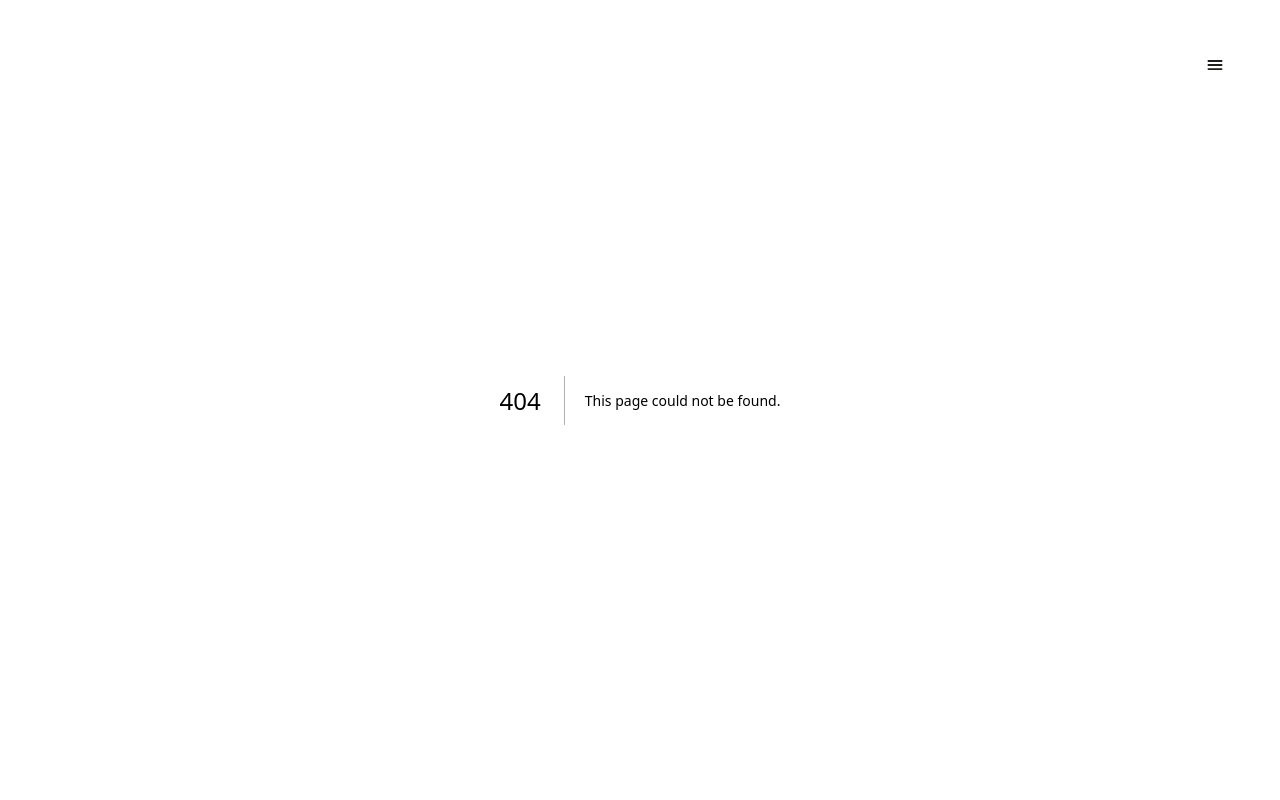
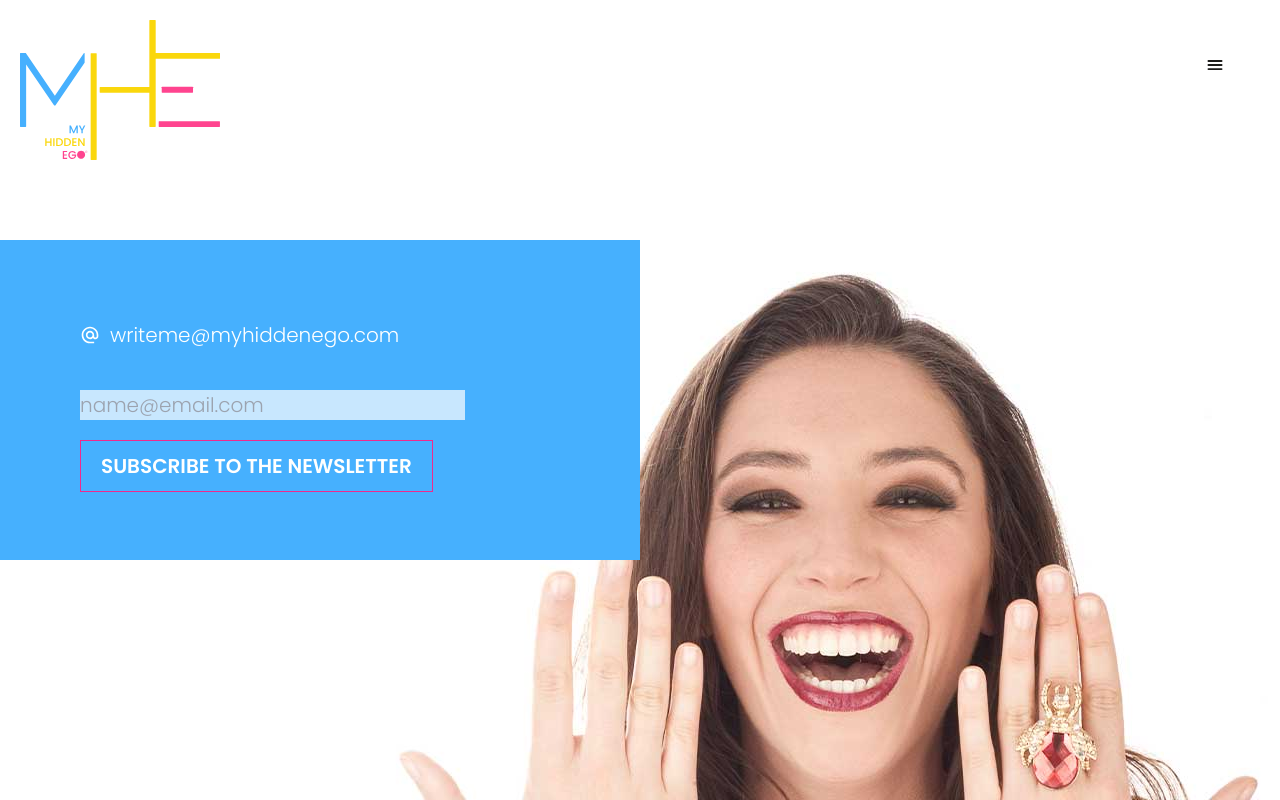
Before and after one commit to mitoni/myhiddenego, a Next.js app: page /contacts in a window 1280 px wide. Before the commit this address had no page. Shown: the top 800 px of the page. Built offline with nearby package versions, Linux system fonts and the light colour scheme.

Commit message:
add contacts page

```diff
--- a/src/app/about-us/page.tsx
+++ b/src/app/about-us/page.tsx
@@ -1,6 +1,18 @@
+import Image from "next/image";
+
 export default function AboutUs() {
   return (
     <main>
+      <section className="absolute top-0 left-0 z-10">
+        <Image
+          className="p-4"
+          src="/imgs/logo_mhe_col.svg"
+          alt="logo my hidden ego"
+          width={240}
+          height={240}
+        />
+      </section>
+
       <section
         className="bg-top bg-cover h-screen"
         style={{
--- a/src/app/art-therapy/page.tsx
+++ b/src/app/art-therapy/page.tsx
@@ -1,8 +1,17 @@
-import { Footer } from "@/components/Footer";
+import Image from "next/image";
 
 export default function ArtTherapy() {
   return (
     <main>
+      <section className="absolute top-0 left-0 z-10">
+        <Image
+          className="p-4"
+          src="/imgs/logo_mhe_col.svg"
+          alt="logo my hidden ego"
+          width={240}
+          height={240}
+        />
+      </section>
       <section
         className="bg-center bg-cover h-screen"
         style={{
--- /dev/null
+++ b/src/app/contacts/page.tsx
@@ -0,0 +1,44 @@
+"use client";
+
+import Form from "@/components/Form";
+import Image from "next/image";
+import { MdAlternateEmail } from "react-icons/md";
+
+export default function Contacts() {
+  return (
+    <main className="h-screen">
+      <section className="absolute top-0 left-0 z-10">
+        <Image
+          className="p-4"
+          src="/imgs/logo_mhe_col.svg"
+          alt="logo my hidden ego"
+          width={240}
+          height={240}
+        />
+      </section>
+
+      <section className="h-full">
+        <div
+          className="grid grid-cols-2 grid-rows-1 mt-48 h-full bg-no-repeat bg-right-top"
+          style={{
+            backgroundImage: "url(/imgs/Monica-Silva-Portrait-MHE17.jpg)",
+          }}
+        >
+          <div className="flex flex-col gap-8 items-start h-64 bg-[#46b0fe] p-4 sm:p-16">
+            <a
+              href="mailto:stocazzo@gmail.com"
+              className="inline-flex gap-2 items-center"
+            >
+              <MdAlternateEmail />
+              writeme@myhiddenego.com
+            </a>
+
+            <Form />
+          </div>
+
+          <div></div>
+        </div>
+      </section>
+    </main>
+  );
+}
--- /dev/null
+++ b/src/components/Form.tsx
@@ -0,0 +1,27 @@
+"use client";
+
+export default function Form() {
+  function handleSubmit(event: React.FormEvent) {
+    event.preventDefault();
+    const data = new FormData(event.target as HTMLFormElement).get("email");
+    console.log(data);
+  }
+
+  return (
+    <form onSubmit={handleSubmit}>
+      <input
+        className="text-black bg-white/70"
+        type="email"
+        name="email"
+        placeholder="name@email.com"
+      />
+
+      <button
+        type="submit"
+        className="uppercase font-semibold mt-4 px-4 py-2 border border-[#f0298c]"
+      >
+        subscribe to the newsletter
+      </button>
+    </form>
+  );
+}
```
Also changed, not shown: public/imgs/Monica-Silva-Portrait-MHE17.jpg (added), public/imgs/logo_mhe_col.svg (added).
